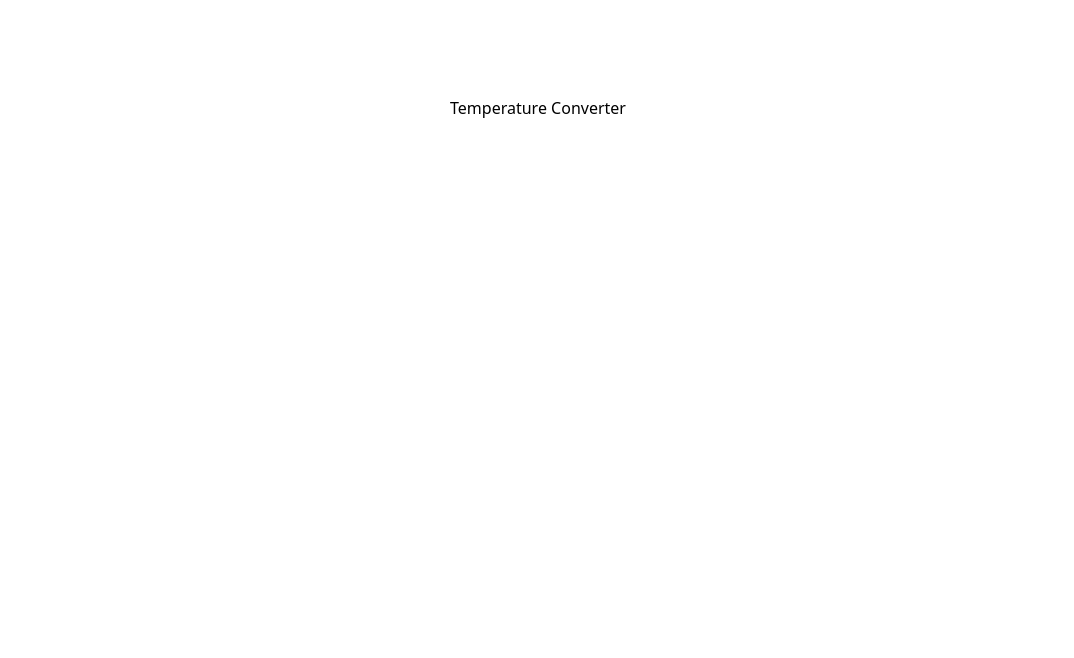
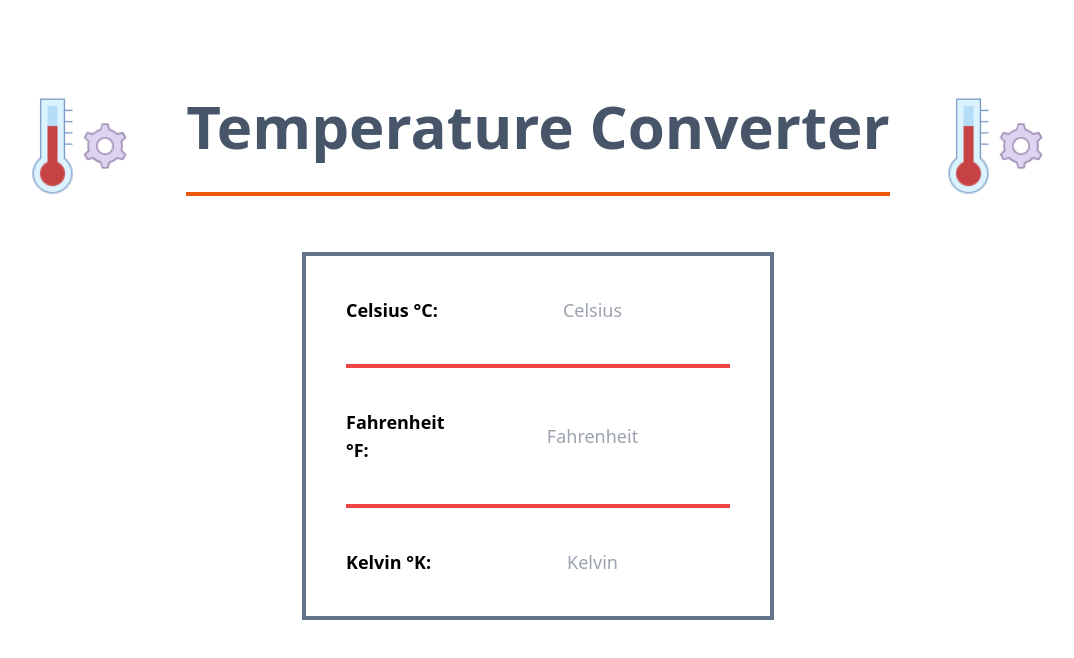
Before and after one commit to N-Tahiri/temperature_converter, a Next.js app: page / in a window 1280 px wide. Shown: the top 658 px of the page, without its empty margins (102-1176 px from the left). Built offline with nearby package versions, Linux system fonts and the light colour scheme.

Commit message:
update code

```diff
--- a/app/components/TemperatureConverter.tsx
+++ b/app/components/TemperatureConverter.tsx
@@ -1,7 +1,44 @@
+"use client";
+import { useState } from "react";
+
 export default function TemperatureConverter() {
+  const [celsius, setCelsius] = useState();
+  const [fahrenheit, setFahrenheit] = useState();
+  const [kelvin, setKelvin] = useState();
+
+  function convertTemperature() {}
   return (
-    <div>
-      <p>Temperature Converter</p>
-    </div>
+    <>
+      <div className="flex flex-col gap-10 border-4 border-slate-500 p-10">
+        <div className="w-96 justify-between flex">
+          <label className="text-lg font-bold">Celsius °C:</label>
+          <input
+            type="number"
+            placeholder="Celsius"
+            className="text-lg text-center"
+            onChange={convertTemperature}
+          />
+        </div>
+
+        <div className="bg-red-500 h-1"></div>
+        <div className="w-96 justify-between flex">
+          <label className="text-lg font-bold">Fahrenheit °F:</label>
+          <input
+            type="number"
+            placeholder="Fahrenheit"
+            className="text-lg text-center"
+          />
+        </div>
+        <div className="bg-red-500 h-1"></div>
+        <div className="w-96 justify-between flex">
+          <label className="text-lg font-bold">Kelvin °K:</label>
+          <input
+            type="number"
+            placeholder="Kelvin"
+            className="text-lg text-center"
+          />
+        </div>
+      </div>
+    </>
   );
 }
--- a/app/page.tsx
+++ b/app/page.tsx
@@ -1,10 +1,25 @@
 import TemperatureConverter from "./components/TemperatureConverter";
+import LINK from "next/link";
+import IMAGE from "next/image";
 
 export default function Home() {
   return (
     <main className="flex min-h-screen flex-col items-center justify-between p-24">
       <div>
-        <TemperatureConverter />
+        <div className="flex gap-14">
+          <LINK href="/">
+            <IMAGE src="/logo.png" alt="logo" width={100} height={100} />
+          </LINK>
+          <p className="text-6xl font-bold  text-slate-600 hover:text-slate-700 border-b-4 border-orange-600">
+            Temperature Converter
+          </p>
+          <LINK href="/">
+            <IMAGE src="/logo.png" alt="logo" width={100} height={100} />
+          </LINK>
+        </div>
+        <div className="flex p-14 justify-center">
+          <TemperatureConverter />
+        </div>
       </div>
     </main>
   );
```
Also changed, not shown: public/converter.svg (added), public/nestjs.svg (added).
